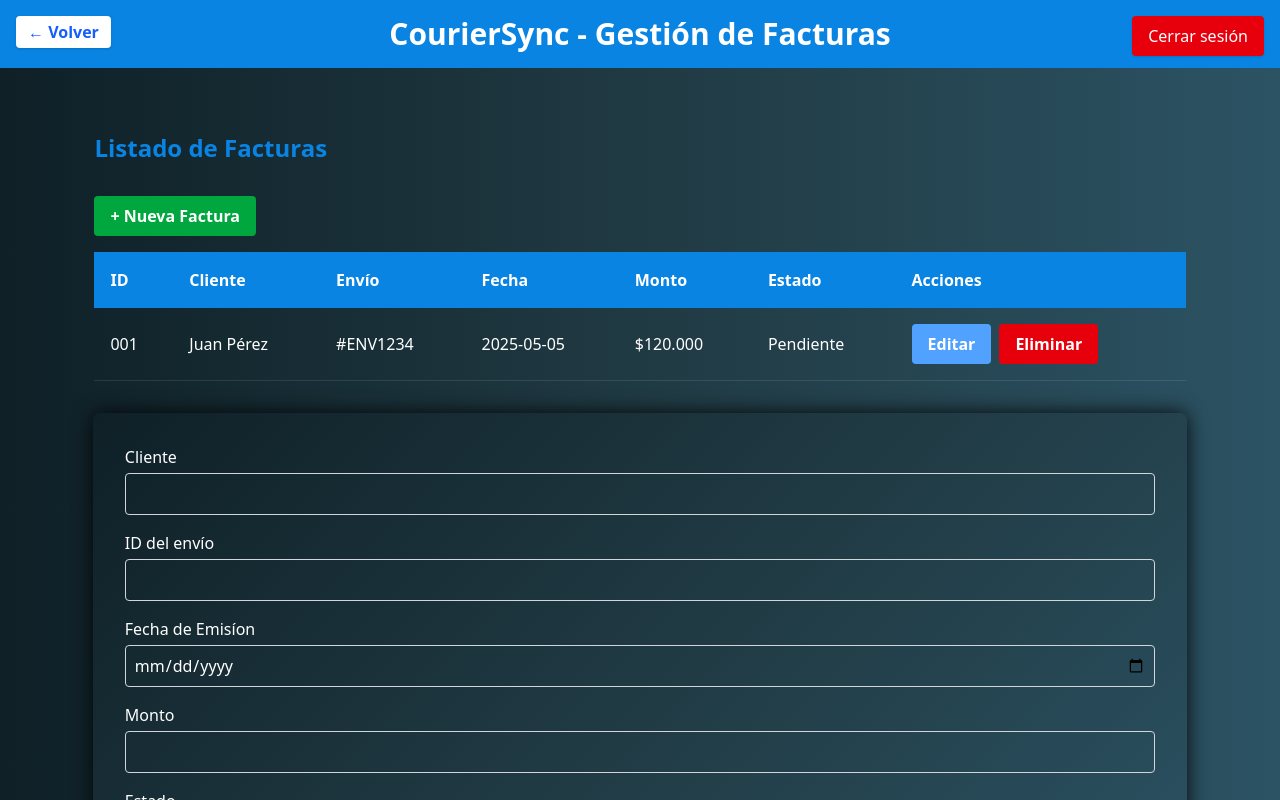
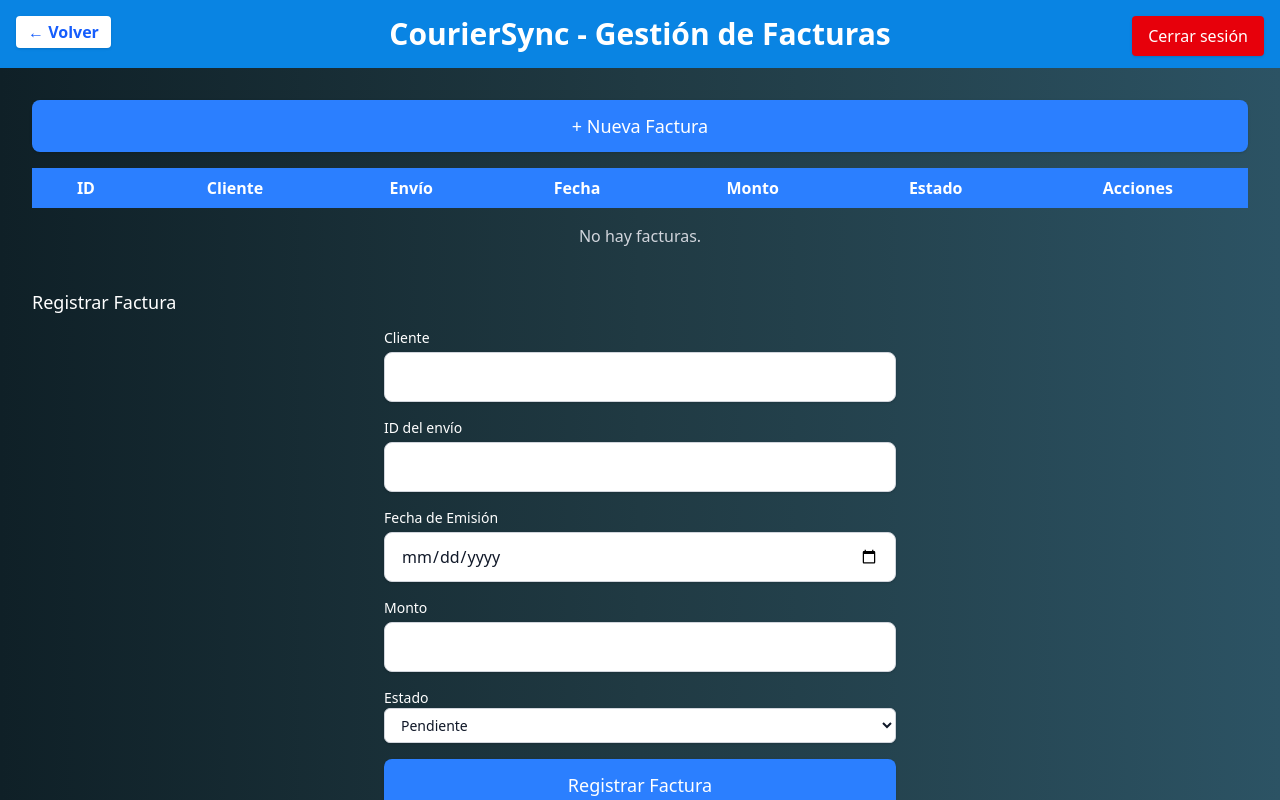
Before and after one commit to JuanVasquezO/P6F5-CourierSync, a Next.js app: page /facturas in a window 1280 px wide. Both pictures are taken after a click on the button "+ Nueva Factura". Shown: the top 800 px of the page. Built offline with nearby package versions, Linux system fonts and the light colour scheme.

Commit message:
edit Facturas Page and ajust some label styles

```diff
--- a/src/components/atoms/Input.tsx
+++ b/src/components/atoms/Input.tsx
@@ -8,6 +8,7 @@ export type InputProps = {
   value: string
   onChange: (e: React.ChangeEvent<HTMLInputElement>) => void
   className?: string
+  labelClassName?: string
 }
 
 export default function Input({
@@ -17,11 +18,12 @@ export default function Input({
   value,
   onChange,
   className = '',
+  labelClassName = 'text-white',
 }: InputProps) {
   return (
     <div className={`space-y-1 mb-4 ${className}`}>
       {label && (
-        <label htmlFor={id} className="block text-sm font-medium text-white">
+        <label htmlFor={id} className={`block text-sm font-medium ${labelClassName}`}>
           {label}
         </label>
       )}
@@ -34,7 +36,8 @@ export default function Input({
         required
         className="
           block w-full px-4 py-3
-          bg-white text-gray-900 placeholder-gray-300
+          bg-white text-gray-900 placeholder-gray-400
+          border border-gray-300
           rounded-lg shadow-sm
           focus:outline-none focus:ring-2 focus:ring-blue-500
         "
--- a/src/components/atoms/Select.tsx
+++ b/src/components/atoms/Select.tsx
@@ -2,23 +2,26 @@
 interface SelectProps {
   id: string;
   label: string;
-  options: { label: string; value: string }[]; // Mejora: clave/valor
+  options: { label: string; value: string }[];
+  className?: string;
+  labelClassName?: string;
   value: string;
   onChange: (e: React.ChangeEvent<HTMLSelectElement>) => void;
   multiple?: boolean;
 }
 
-export default function Select({ id, label, options, value, onChange, multiple = false }: SelectProps) {
+export default function Select({ id, label, options, value, onChange, multiple = false, labelClassName = 'text-white' }: SelectProps) {
   return (
     <div className="mb-4">
-      <label htmlFor={id} className="block text-sm font-medium text-white">{label}</label>
+      <label htmlFor={id} className={`block text-sm font-medium ${labelClassName}`}>{label}</label>
       <select
         id={id}
         name={id}
         value={value}
         onChange={onChange}
         multiple={multiple}
-        className="w-full px-3 py-1.5 border border-gray-300 rounded-md text-sm focus:outline-none focus:ring-2 focus:ring-blue-500 text-gray-900 bg-white placeholder-gray-400 shadow-sm transition-colors duration-150"
+        className="w-full px-3 py-1.5 border border-gray-300 rounded-md text-sm focus:outline-none
+        focus:ring-2 focus:ring-blue-500 text-gray-900 bg-white placeholder-gray-400 shadow-sm transition-colors duration-150"
       >
         <option value="" disabled>Selecciona una opción</option>
         {options.map((option, index) => (
--- a/src/components/molecules/InvoiceForm.tsx
+++ b/src/components/molecules/InvoiceForm.tsx
@@ -1,32 +1,86 @@
-import Label from "@/components/atoms/Label";
-import Input from "@/components/atoms/CrudInput";
-import Select from "@/components/atoms/CrudSelect";
-import Button from "@/components/atoms/CrudButton";
+// src/components/molecules/InvoiceForm.tsx
+import React, { useState, useEffect } from 'react'
+import Input from '@/components/atoms/Input'
+import Select from '@/components/atoms/Select'
+import Button from '@/components/atoms/Button'
+import { Invoice } from '@/components/organisms/InvoiceTable'
 
+type Props = {
+  initialData?: Invoice
+  onSubmit: (data: Omit<Invoice, 'id'> & { id?: string }) => void
+}
 
-export default function PaymentForm() {
+export default function InvoiceForm({ initialData, onSubmit }: Props) {
+  const [cliente, setCliente] = useState('')
+  const [envio, setEnvio] = useState('')
+  const [fecha, setFecha] = useState('')
+  const [monto, setMonto] = useState('')
+  const [estado, setEstado] = useState<Invoice['estado']>('PENDIENTE')
+
+  useEffect(() => {
+    if (initialData) {
+      setCliente(initialData.cliente)
+      setEnvio(initialData.envio)
+      setFecha(initialData.fecha)
+      setMonto(initialData.monto)
+      setEstado(initialData.estado)
+    } else {
+      setCliente('')
+      setEnvio('')
+      setFecha('')
+      setMonto('')
+      setEstado('PENDIENTE')
+    }
+  }, [initialData])
+
+  const handleSubmit = (e: React.FormEvent) => {
+    e.preventDefault()
+    onSubmit({ id: initialData?.id, cliente, envio, fecha, monto, estado })
+  }
+
   return (
-<form className="bg-gradient p-8 rounded-lg shadow-[0_0_20px_rgba(0,0,0,0.9)] w-[90%] mx-auto">
-      <Label text="Cliente" />
-      <Input type="text" required />
-
-      <Label text="ID del envío" />
-      <Input type="text" required />
-
-
-      <Label text="Fecha de Emisíon" />
-      <Input type="date" required />
-
-
-      <Label text="Monto" />
-      <Input type="number" required />
-
-
-
-    <Label text="Estado" />
-      <Select options={["PENDIENTE", "PAGADO"]} />
-
-      <Button type="submit" text="Registrar Pago" className="bg-blue-600 w-full mt-2" />
+    <form onSubmit={handleSubmit} className="space-y-4 w-full max-w-lg mx-auto">
+      <Input
+        id="cliente"
+        label="Cliente"
+        type="text"
+        value={cliente}
+        onChange={e => setCliente(e.target.value)}
+      />
+      <Input
+        id="envio"
+        label="ID del envío"
+        type="text"
+        value={envio}
+        onChange={e => setEnvio(e.target.value)}
+      />
+      <Input
+        id="fecha"
+        label="Fecha de Emisión"
+        type="date"
+        value={fecha}
+        onChange={e => setFecha(e.target.value)}
+      />
+      <Input
+        id="monto"
+        label="Monto"
+        type="text"
+        value={monto}
+        onChange={e => setMonto(e.target.value)}
+      />
+      <Select
+        id="estado"
+        label="Estado"
+        value={estado}
+        onChange={e => setEstado(e.target.value as Invoice['estado'])}
+        options={[
+          { value: 'PENDIENTE', label: 'Pendiente' },
+          { value: 'PAGADO', label: 'Pagado' },
+        ]}
+      />
+      <Button type="submit" className="w-full cursor-pointer">
+        {initialData ? 'Actualizar Factura' : 'Registrar Factura'}
+      </Button>
     </form>
-  );
+  )
 }
--- a/src/components/molecules/LoginForm.tsx
+++ b/src/components/molecules/LoginForm.tsx
@@ -62,6 +62,7 @@ export default function LoginForm() {
       <Input
         id="email"
         label="Correo Electrónico"
+        labelClassName='text.gray-700'
         type="email"
         value={email}
         onChange={(e: React.ChangeEvent<HTMLInputElement>) => setEmail(e.target.value)}
@@ -69,6 +70,7 @@ export default function LoginForm() {
       <Input
         id="password"
         label="Contraseña"
+        labelClassName='text.gray-700'
         type="password"
         value={password}
         onChange={(e: React.ChangeEvent<HTMLInputElement>) => setPassword(e.target.value)}
@@ -76,7 +78,7 @@ export default function LoginForm() {
 
       {error && <p className="text-red-500 text-sm">{error}</p>}
 
-      <Button type="submit">
+      <Button type="submit" className='cursor-pointer'>
         {isLoading ? "Entrando..." : "Entrar"}
       </Button>
     </form>
--- a/src/components/molecules/ReportFilters.tsx
+++ b/src/components/molecules/ReportFilters.tsx
@@ -33,7 +33,7 @@ export default function ReportFilters({ onApply, loading }: Props) {
       <Button
         onClick={onApply}
         disabled={loading}
-        className={`mt-4 sm:mt-0 w-full sm:w-auto ${loading ? 'opacity-50 cursor-wait' : ''}`}
+        className={`mt-4 cursor-pointer sm:mt-0 w-full sm:w-auto ${loading ? 'opacity-50 cursor-wait' : ''}`}
       >
         {loading ? 'Cargando…' : 'Aplicar'}
       </Button>
--- a/src/components/organisms/InvoiceTable.tsx
+++ b/src/components/organisms/InvoiceTable.tsx
@@ -1,37 +1,75 @@
-import Button from "@/components/atoms/CrudButton";
+// src/components/organisms/InvoiceTable.tsx
+import React from 'react'
+import Button from '@/components/atoms/Button'
 
-export default function InvoiceTable() {
+export type Invoice = {
+  id: string
+  cliente: string
+  envio: string
+  fecha: string
+  monto: string
+  estado: 'PENDIENTE' | 'PAGADO'
+}
+
+export type InvoiceTableProps = {
+  invoices: Invoice[]
+  onEdit: (inv: Invoice) => void
+  onDelete: (id: string) => void
+}
+
+export default function InvoiceTable({
+  invoices,
+  onEdit,
+  onDelete,
+}: InvoiceTableProps) {
   return (
-    <div className="p-8 text-white w-[95%] mx-auto">
-      <h2 className="text-2xl font-bold mb-4 text-[#0984e3]">Listado de Facturas</h2>
-      <Button type="submit" text="+ Nueva Factura" className="bg-green-600 text-white my-4 cursor-pointer"/>
-      <table className="w-full text-white border-collapse">
+    <div className="overflow-x-auto mb-6">
+      <table className="w-full border-collapse text-white">
         <thead>
-          <tr className="bg-[#0984e3]">
-            <th className="p-4 text-left">ID</th>
-            <th className="p-4 text-left">Cliente</th>
-            <th className="p-4 text-left">Envío</th>
-            <th className="p-4 text-left">Fecha</th>
-            <th className="p-4 text-left">Monto</th>
-            <th className="p-4 text-left">Estado</th>
-            <th className="p-4 text-left">Acciones</th>
+          <tr className="bg-blue-500">
+            {['ID', 'Cliente', 'Envío', 'Fecha', 'Monto', 'Estado', 'Acciones'].map((h) => (
+              <th key={h} className="py-2 px-4">
+                {h}
+              </th>
+            ))}
           </tr>
         </thead>
         <tbody>
-          <tr className="bg-transparent border-b border-white/10">
-            <td className="p-4">001</td>
-            <td className="p-4">Juan Pérez</td>
-            <td className="p-4">#ENV1234</td>
-            <td className="p-4">2025-05-05</td>
-            <td className="p-4">$120.000</td>
-            <td className="p-4">Pendiente</td>
-            <td className="p-4">
-              <Button text="Editar" className="bg-blue-400 text-white mr-2 cursor-pointer"/>
-              <Button text="Eliminar" className="bg-red-600 text-white cursor-pointer" />
-            </td>
-          </tr>
+          {invoices.length === 0 && (
+            <tr>
+              <td colSpan={7} className="py-4 text-center text-gray-300">
+                No hay facturas.
+              </td>
+            </tr>
+          )}
+          {invoices.map((inv) => (
+            <tr key={inv.id} className="border-b border-white/20">
+              <td className="py-2 px-4">{inv.id}</td>
+              <td className="py-2 px-4">{inv.cliente}</td>
+              <td className="py-2 px-4">{inv.envio}</td>
+              <td className="py-2 px-4">{inv.fecha}</td>
+              <td className="py-2 px-4">{inv.monto}</td>
+              <td className="py-2 px-4">{inv.estado}</td>
+              <td className="py-2 px-4">
+                <div className="flex space-x-2">
+                  <Button
+                    onClick={() => onEdit(inv)}
+                    className="bg-blue-400 hover:bg-blue-500 cursor-pointer"
+                  >
+                    Editar
+                  </Button>
+                  <Button
+                    onClick={() => onDelete(inv.id)}
+                    className="bg-red-500 hover:bg-red-600 cursor-pointer"
+                  >
+                    Eliminar
+                  </Button>
+                </div>
+              </td>
+            </tr>
+          ))}
         </tbody>
       </table>
     </div>
-  );
+  )
 }
--- a/src/pages/facturas/index.tsx
+++ b/src/pages/facturas/index.tsx
@@ -1,17 +1,71 @@
-import PageLayout from "@/components/templates/PageLayout";
-import InvoiceTable from "@/components/organisms/InvoiceTable";
-import InvoiceForm from "@/components/molecules/InvoiceForm";
+// src/pages/facturas/index.tsx
+import React, { useState } from 'react'
+import PageLayout from '@/components/templates/PageLayout'
+import Button from '@/components/atoms/Button'
+import InvoiceTable, { Invoice } from '@/components/organisms/InvoiceTable'
+import InvoiceForm from '@/components/molecules/InvoiceForm'
 
-export default function index() {
+export default function FacturasPage() {
+  const [invoices, setInvoices] = useState<Invoice[]>([])
+  const [showForm, setShowForm] = useState(false)
+  const [editing, setEditing] = useState<Invoice | undefined>(undefined)
+
+  const handleNew = () => {
+    setEditing(undefined)
+    setShowForm(true)
+  }
+
+  const handleEdit = (inv: Invoice) => {
+    setEditing(inv)
+    setShowForm(true)
+  }
+
+  const handleDelete = (id: string) => {
+    if (!window.confirm('¿Estás seguro de eliminar esta factura?')) return
+    setInvoices(prev => prev.filter(i => i.id !== id))
+    if (editing?.id === id) {
+      setShowForm(false)
+      setEditing(undefined)
+    }
+  }
+
+  const handleSubmit = (data: Omit<Invoice, 'id'> & { id?: string }) => {
+    if (data.id) {
+      // actualizar
+      setInvoices(prev =>
+        prev.map(i => (i.id === data.id ? { ...(i as Invoice), ...data } : i))
+      )
+    } else {
+      // nuevo
+      const newInv: Invoice = { ...data, id: `F${Date.now()}` }
+      setInvoices(prev => [...prev, newInv])
+    }
+    setShowForm(false)
+    setEditing(undefined)
+  }
+
   return (
     <>
-      <main>
-      <PageLayout title="CourierSync - Gestión de Facturas">
-        <InvoiceTable />
-        <InvoiceForm />
+      <PageLayout title="CourierSync - Gestión de Facturas" backLink="/dashboard">
+        <div className="flex justify-end mb-4">
+          <Button onClick={handleNew} className='cursor-pointer'>+ Nueva Factura</Button>
+        </div>
+
+        <InvoiceTable
+          invoices={invoices}
+          onEdit={handleEdit}
+          onDelete={handleDelete}
+        />
+
+        {showForm && (
+          <div className="mt-6">
+            <h3 className="text-lg font-medium text-white mb-3">
+              {editing ? 'Editar Factura' : 'Registrar Factura'}
+            </h3>
+            <InvoiceForm initialData={editing} onSubmit={handleSubmit} />
+          </div>
+        )}
       </PageLayout>
-      </main>
     </>
-
-  );
+  )
 }
```
Also changed, not shown: src/components/molecules/RegisterForm.tsx (+6 -1 lines), src/components/templates/PaymentPage.tsx (+6 -2 lines).
